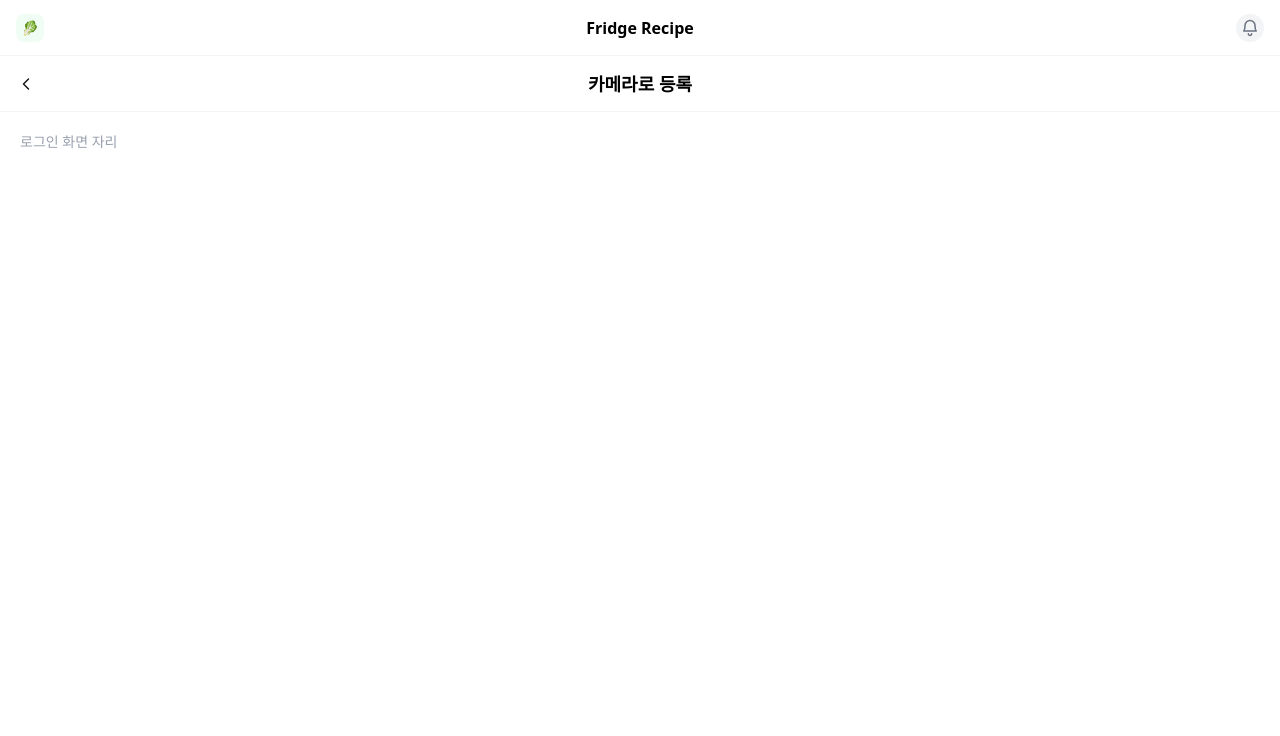
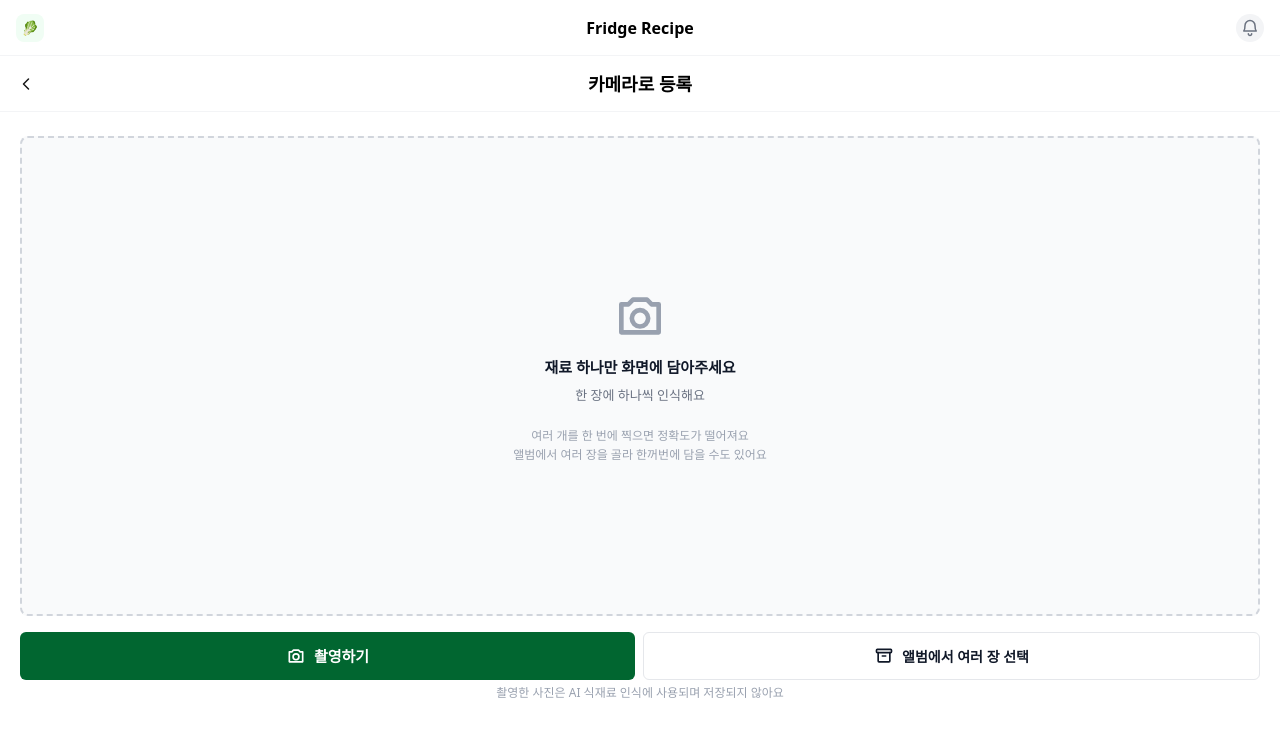
Before and after one commit to amInspireCamp6th-miniProject/front, a React (Vite) app: page /scan in a window 1280 px wide. Shown: the top 736 px of the page. Built offline with nearby package versions, Linux system fonts and the light colour scheme.

Commit message:
feat: M05 카메라 촬영 화면 모양

```diff
--- a/src/components/ui/Icon.jsx
+++ b/src/components/ui/Icon.jsx
@@ -32,6 +32,13 @@ const PATHS = {
     </>
   ),
   x: <path d="M18 6 6 18M6 6l12 12" />,
+  inventory: (
+    <>
+      <rect x="3" y="4" width="18" height="4" rx="1" />
+      <path d="M5 8v10a1 1 0 0 0 1 1h12a1 1 0 0 0 1-1V8" />
+      <path d="M10 12h4" />
+    </>
+  ),
 }
 
 export default function Icon({ name, className = 'h-5 w-5' }) {
--- a/src/features/ocr/page/ScanPage.jsx
+++ b/src/features/ocr/page/ScanPage.jsx
@@ -1,5 +1,38 @@
+import Button from '../../../components/ui/Button'
+import Icon from '../../../components/ui/Icon'
+
 function ScanPage() {
-  return <div className="p-5 text-sm text-gray-400">로그인 화면 자리</div>
+  return (
+    <div className="px-5 pt-6">
+      <div className="flex min-h-[60vh] flex-col items-center justify-center gap-2 rounded-lg border-2 border-dashed border-gray-300 bg-gray-50 px-6">
+        <Icon name="camera" className="mb-1 h-14 w-14 text-gray-400" />
+        <p className="text-center text-[15px] font-bold text-gray-900">
+          재료 하나만 화면에 담아주세요
+        </p>
+        <p className="text-center text-[13px] text-gray-500">한 장에 하나씩 인식해요</p>
+        <p className="mt-3 text-center text-[12px] leading-relaxed text-gray-400">
+          여러 개를 한 번에 찍으면 정확도가 떨어져요
+          <br />
+          앨범에서 여러 장을 골라 한꺼번에 담을 수도 있어요
+        </p>
+      </div>
+
+      <div className="mb-1 mt-4 flex gap-2">
+        <Button className="h-12 flex-1 gap-2 rounded-md bg-green-800 text-[15px] font-bold text-white">
+          <Icon name="camera" className="h-5 w-5" />
+          촬영하기
+        </Button>
+        <Button className="h-12 flex-1 gap-2 rounded-md border border-gray-200 bg-white text-[14px] font-bold text-gray-900">
+          <Icon name="inventory" className="h-5 w-5" />
+          앨범에서 여러 장 선택
+        </Button>
+      </div>
+
+      <p className="mb-4 text-center text-[12px] text-gray-400">
+        촬영한 사진은 AI 식재료 인식에 사용되며 저장되지 않아요
+      </p>
+    </div>
+  )
 }
 
 export default ScanPage
```
